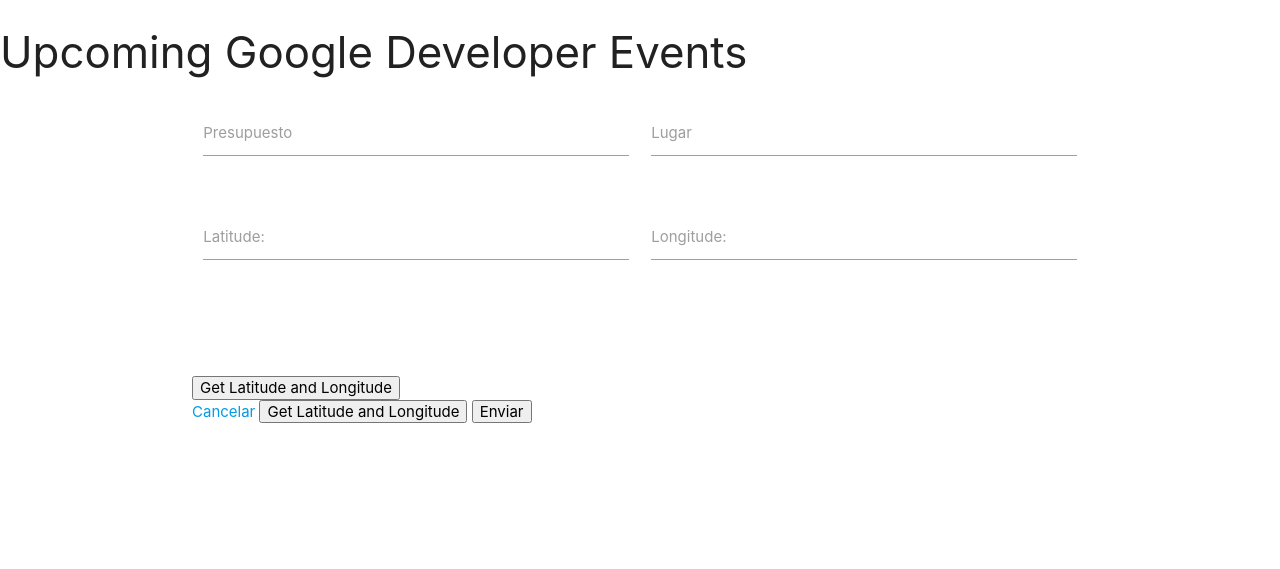
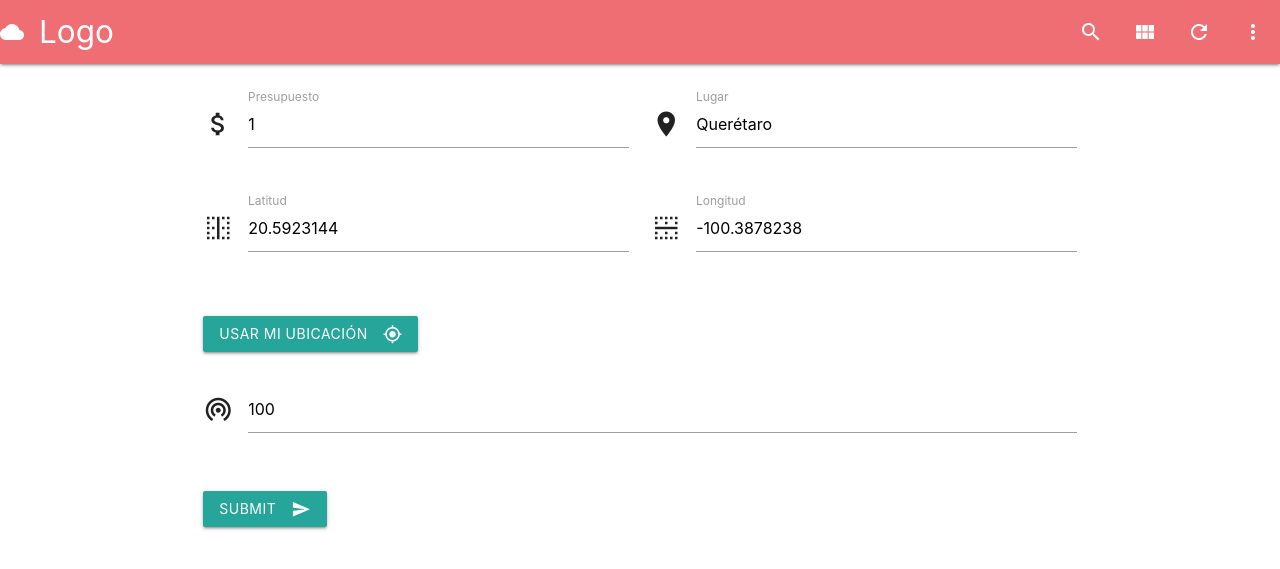
Before and after one commit to RamonRomeroQro/DeJodido, a Django app: page / in a window 1280 px wide. Shown: the top 569 px of the page. Run offline with Django 3.2, Linux system fonts and the light colour scheme.

Commit message:
Busqueda front admin

```diff
--- a/src/busqueda/templates/busqueda/inicio.html
+++ b/src/busqueda/templates/busqueda/inicio.html
@@ -4,23 +4,8 @@
 {% load staticfiles %}
 {% block content %}
 
-<h3>Upcoming Google Developer Events</h3>
-    <p id="demo"></p>
 
-<div id="agenda"></div>
-
-<script id="data" type="application/json" src="https://maps.googleapis.com/maps/api/place/nearbysearch/json?location=20.5923144,-100.3878238&radius=5000&key=AIzaSyCXm58tMXQ48sO1IKP956SRE-hrwswn1GQ&keyword=bar"></script>
 <script type="text/javascript" src="http://code.jquery.com/jquery.min.js"></script>
-
-<script>
-    var xhr = new XMLHttpRequest();
-    var url = "https://maps.googleapis.com/maps/api/place/nearbysearch/json?location=20.5923144,-100.3878238&radius=5000&key=AIzaSyCXm58tMXQ48sO1IKP956SRE-hrwswn1GQ&keyword=bar";
-
-    xhr.open('GET', url);
-
-
-</script>
-
 
 
 <script type="text/javascript">
@@ -40,9 +25,9 @@
     }
 
     function successCallback(position) {
-        document.getElementById("latitude").innerHTML =
+        document.getElementById("latitude").value =
             position.coords.latitude;
-        document.getElementById("longitude").innerHTML =
+        document.getElementById("longitude").value =
             position.coords.longitude;
 
     }
@@ -72,57 +57,111 @@
     }
 
 </script>
-<title>jjsjsjs</title>
+
+ <div class="navbar-fixed">
+
+<nav>
+    <div class="nav-wrapper">
+      <a href="#!" class="brand-logo"><i class="material-icons">cloud</i>Logo</a>
+      <ul class="right hide-on-med-and-down">
+        <li><a href="sass.html"><i class="material-icons">search</i></a></li>
+        <li><a href="badges.html"><i class="material-icons">view_module</i></a></li>
+        <li><a href="#"><i class="material-icons">refresh</i></a></li>
+        <li><a href="mobile.html"><i class="material-icons">more_vert</i></a></li>
+      </ul>
+    </div>
+  </nav>
+  </div>
+
+
+
 
     <container>
+        <br>
 
 <form class="container flex" method="POST" enctype="multipart/form-data"  action="">
   {% csrf_token %}
         <div class="row">
         <div class="input-field col s12 m6 l6">
-          <input id="presupuesto" type="number" class="validate" >
+                          <i class="material-icons prefix">attach_money</i>
+          <input id="presupuesto" type="number" class="validate" value="1">
           <label for="presupuesto">Presupuesto</label>
         </div>
 
             <div class="input-field col s12 m6 l6">
-          <input id="lugar" type="text" class="validate" >
+                                          <i class="material-icons prefix">place</i>
+
+
+          <input id="lugar" type="text" class="validate" value="Querétaro" >
           <label for="lugar">Lugar</label>
         </div>
         </div>
 
     <div class="row">
+
         <div class="input-field col s12 m6 l6">
-          <input id="latitude" class="validate" >
-    <label for="latitude">Latitude: </label>
+                                      <i class="material-icons prefix">border_vertical</i>
+
+          <input id="latitude" type="text" class="validate" value="20.5923144" >
+          <label for="latitude">Latitud</label>
         </div>
 
             <div class="input-field col s12 m6 l6">
-          <input id="longitude"  class="validate" >
-        <label for="longitude">Longitude: </label>
+                          <i class="material-icons prefix">border_horizontal</i>
+
+          <input id="longitude" type="text" class="validate" value="-100.3878238" >
+          <label for="longitude">Longitud</label>
+        </div>
+        </div>
+    <div class="row">
+                <div class="col s12 m12 l12" id="status"></div>
+
+    </div>
+    <div class="row">
+                <div class="col s12 m12 l12" >
+
+
+
+  <button class="btn waves-effect waves-light" type="submit" name="action" onclick="requestPosition()">Usar mi ubicación
+    <i class="material-icons right">my_location</i>
+  </button>
+
+
+
 </div>
     </div>
 
+    <div class="row">
+        <div class="input-field col s12 m12 l12">
+                                      <i class="material-icons prefix">wifi_tethering</i>
+
+
+          <input id="Radio" type="text" class="validate" required value="100" >
+          <label for="Radio"></label>
+        </div>
+    </div>
 
 <div class="row">
         <div class="input-field col s12 m12 l12">
+
+
+
+  <button class="btn waves-effect waves-light" type="submit" name="action">Submit
+    <i class="material-icons right">send</i>
+  </button>
 
         </div>
     </div>
 
 
 
-        <div id="status"> </div><br />
-        <input type="button" onclick="requestPosition()" value="Get Latitude and Longitude"  />
-      </div>
 
 
-    <div class="container-button">
-      <a href="" class="cancel">Cancelar</a>
-                <input type="button" onclick="makeCorsRequest()" value="Get Latitude and Longitude"  />
 
-      <button class="submit" type="submit" >Enviar</button>
-  </div>
+
 </form>
+
+
             </container>
 
 
--- a/src/busqueda/views.py
+++ b/src/busqueda/views.py
@@ -5,3 +5,83 @@
 
 def inicio(request):
     return render(request, 'busqueda/inicio.html')
+
+
+def lista_de_resultados(request):
+    print(request.POST["lugar"])
+    return render(request, 'busqueda/list.html')
+
+
+
+
+'''
+
+17
+down vote
+The key to understanding jsonResponse's format is to print it out:
+
+import urllib, json
+import pprint
+
+URL2 = "http://maps.googleapis.com/maps/api/geocode/json?address=1600+Amphitheatre+Parkway,+Mountain+View,+CA&sensor=false"
+
+googleResponse = urllib.urlopen(URL2)
+jsonResponse = json.loads(googleResponse.read())
+pprint.pprint(jsonResponse)
+# {u'results': [{u'address_components': [{u'long_name': u'1600',
+#                                         u'short_name': u'1600',
+#                                         u'types': [u'street_number']},
+#                                        {u'long_name': u'Amphitheatre Pkwy',
+#                                         u'short_name': u'Amphitheatre Pkwy',
+#                                         u'types': [u'route']},
+#                                        {u'long_name': u'Mountain View',
+#                                         u'short_name': u'Mountain View',
+#                                         u'types': [u'locality',
+#                                                    u'political']},
+#                                        {u'long_name': u'San Jose',
+#                                         u'short_name': u'San Jose',
+#                                         u'types': [u'administrative_area_level_3',
+#                                                    u'political']},
+#                                        {u'long_name': u'Santa Clara',
+#                                         u'short_name': u'Santa Clara',
+#                                         u'types': [u'administrative_area_level_2',
+#                                                    u'political']},
+#                                        {u'long_name': u'California',
+#                                         u'short_name': u'CA',
+#                                         u'types': [u'administrative_area_level_1',
+#                                                    u'political']},
+#                                        {u'long_name': u'United States',
+#                                         u'short_name': u'US',
+#                                         u'types': [u'country',
+#                                                    u'political']},
+#                                        {u'long_name': u'94043',
+#                                         u'short_name': u'94043',
+#                                         u'types': [u'postal_code']}],
+#                u'formatted_address': u'1600 Amphitheatre Pkwy, Mountain View, CA 94043, USA',
+#                u'geometry': {u'location': {u'lat': 37.4216227,
+#                                            u'lng': -122.0840263},
+#                              u'location_type': u'ROOFTOP',
+#                              u'viewport': {u'northeast': {u'lat': 37.424770299999999,
+#                                                           u'lng': -122.0808787},
+#                                            u'southwest': {u'lat': 37.418475100000002,
+#                                                           u'lng': -122.0871739}}},
+#                u'types': [u'street_address']}],
+#  u'status': u'OK'}
+
+test = json.dumps([s['geometry']['location'] for s in jsonResponse['results']], indent=3)
+print(test)
+# [
+#    {
+#       "lat": 37.4216227,
+#       "lng": -122.0840263
+#    }
+# ]
+jsonResponse is a dict.
+jsonResponse['results'] is a list of dicts.
+The loop for s in jsonResponse['results'] assigns s to a dict for each iteration through the loop.
+s['geometry'] is a dict.
+s['geometry']['location'] (finally!) contains the latitude/longitude dict.
+
+
+
+'''
--- a/src/templates/base.html
+++ b/src/templates/base.html
@@ -13,6 +13,8 @@
 
       <!--Let browser know website is optimized for mobile-->
       <meta name="viewport" content="width=device-width, initial-scale=1.0"/>
+        <script type="text/javascript" src="http://code.jquery.com/jquery.min.js"></script>
+
     </head>
 
     <body>
```
Also changed, not shown: src/deajodido/settings.py (+5 -3 lines), 1 other file. Lines whose indentation alone changed are shown as unchanged.
